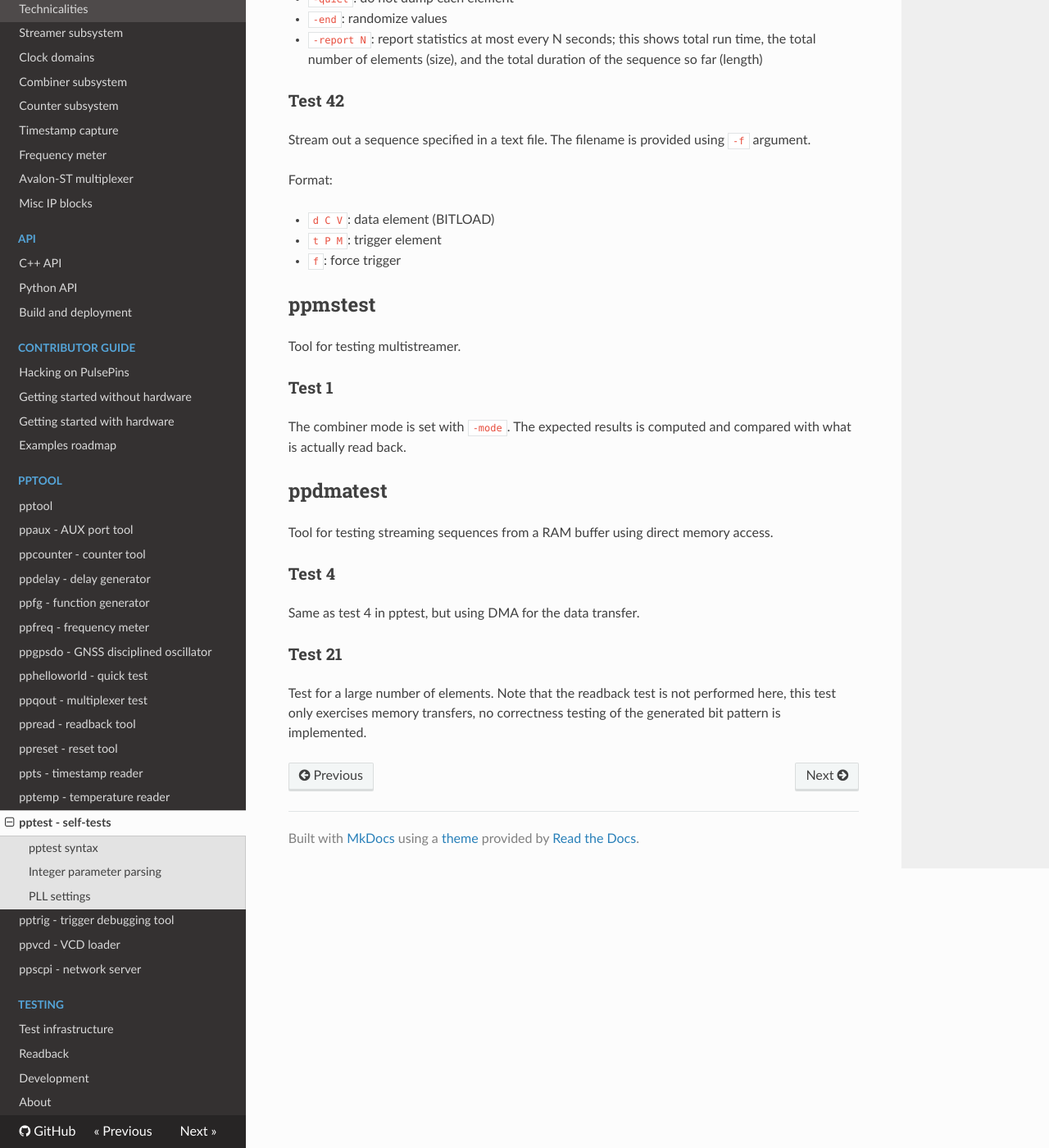
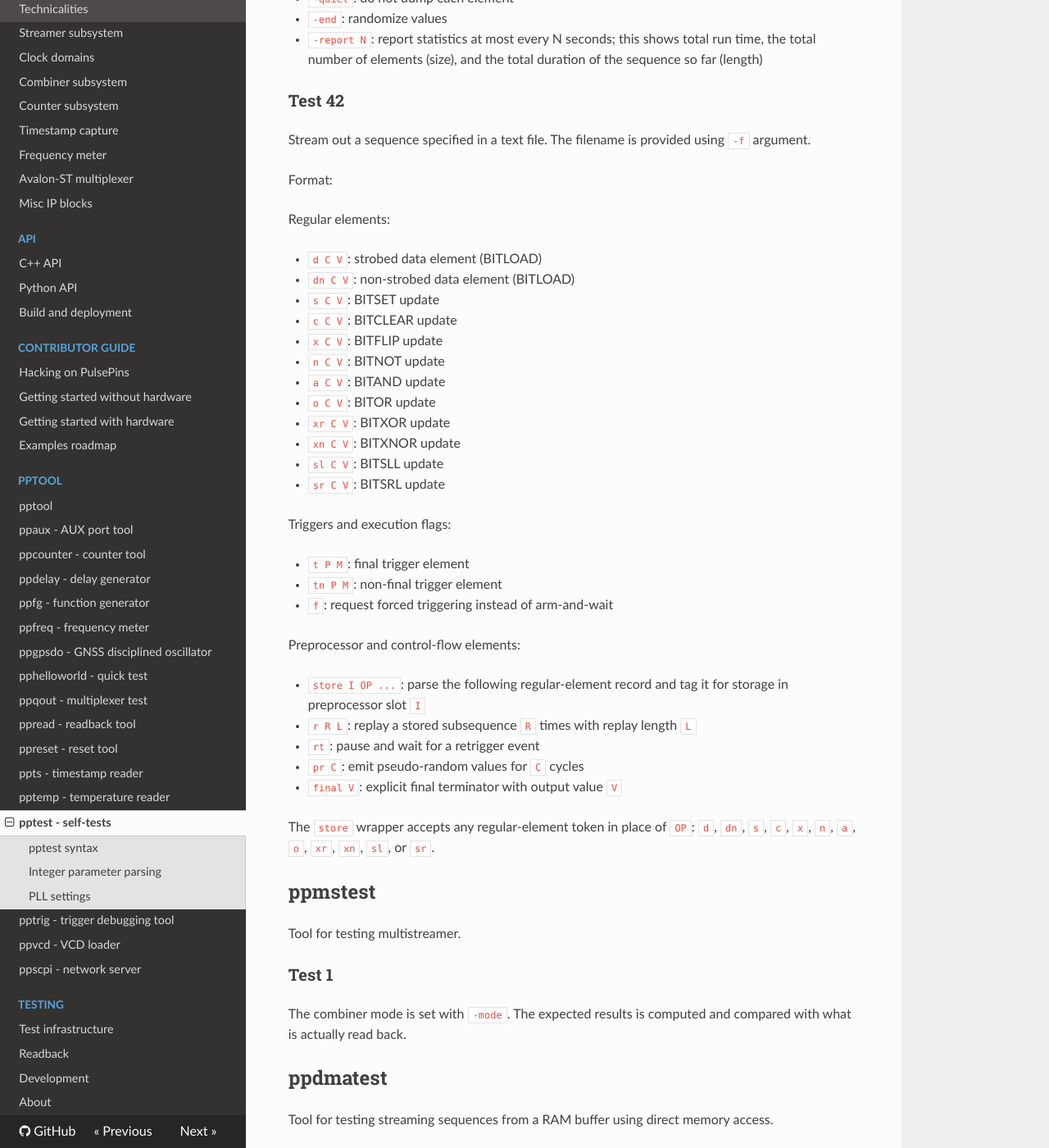
Before and after one commit to rokzitko/PulsePins, an MkDocs documentation site: the page built from docs/docs/pptest.md, in a window 1280 px wide and 1400 px high, scrolled down 4664 px. Shown: the whole window at 82% size. Built offline with MkDocs 1.6.1, drawn with Linux system fonts in a browser that asks for light colours; nearby versions of some CDN libraries.

Commit message:
document sequence text grammar

```diff
--- a/docs/docs/pptest.md
+++ b/docs/docs/pptest.md
@@ -185,9 +185,36 @@
 
 Format:
 
-* ``d C V``: data element (BITLOAD)
-* ``t P M``: trigger element
-* ``f``: force trigger
+Regular elements:
+
+* ``d C V``: strobed data element (BITLOAD)
+* ``dn C V``: non-strobed data element (BITLOAD)
+* ``s C V``: BITSET update
+* ``c C V``: BITCLEAR update
+* ``x C V``: BITFLIP update
+* ``n C V``: BITNOT update
+* ``a C V``: BITAND update
+* ``o C V``: BITOR update
+* ``xr C V``: BITXOR update
+* ``xn C V``: BITXNOR update
+* ``sl C V``: BITSLL update
+* ``sr C V``: BITSRL update
+
+Triggers and execution flags:
+
+* ``t P M``: final trigger element
+* ``tn P M``: non-final trigger element
+* ``f``: request forced triggering instead of arm-and-wait
+
+Preprocessor and control-flow elements:
+
+* ``store I OP ...``: parse the following regular-element record and tag it for storage in preprocessor slot ``I``
+* ``r R L``: replay a stored subsequence ``R`` times with replay length ``L``
+* ``rt``: pause and wait for a retrigger event
+* ``pr C``: emit pseudo-random values for ``C`` cycles
+* ``final V``: explicit final terminator with output value ``V``
+
+The ``store`` wrapper accepts any regular-element token in place of ``OP``: ``d``, ``dn``, ``s``, ``c``, ``x``, ``n``, ``a``, ``o``, ``xr``, ``xn``, ``sl``, or ``sr``.
 
 ## ppmstest
 
```
Also changed, not shown: docs/docs/cpp.md (+2 -0 lines).
